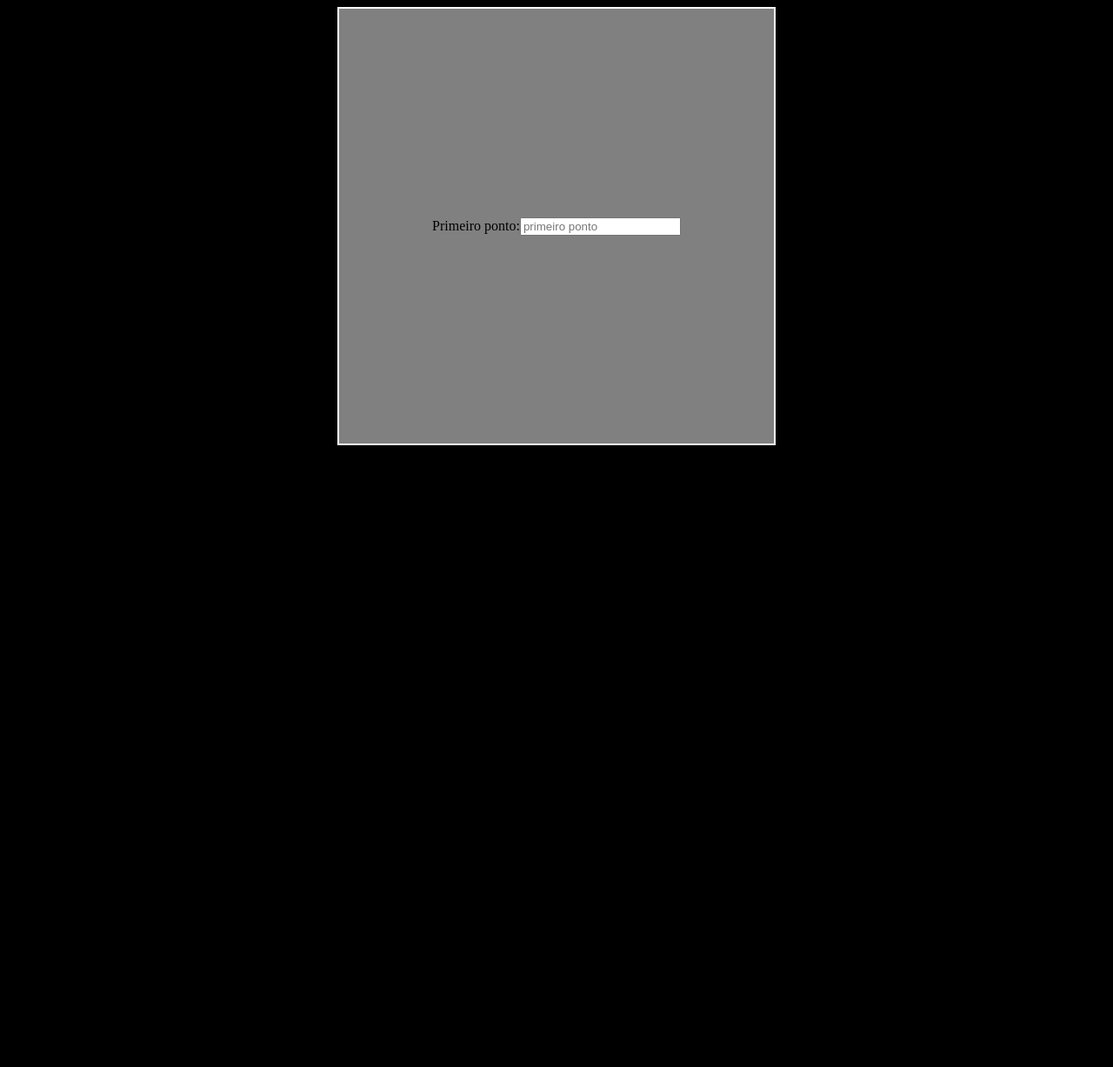
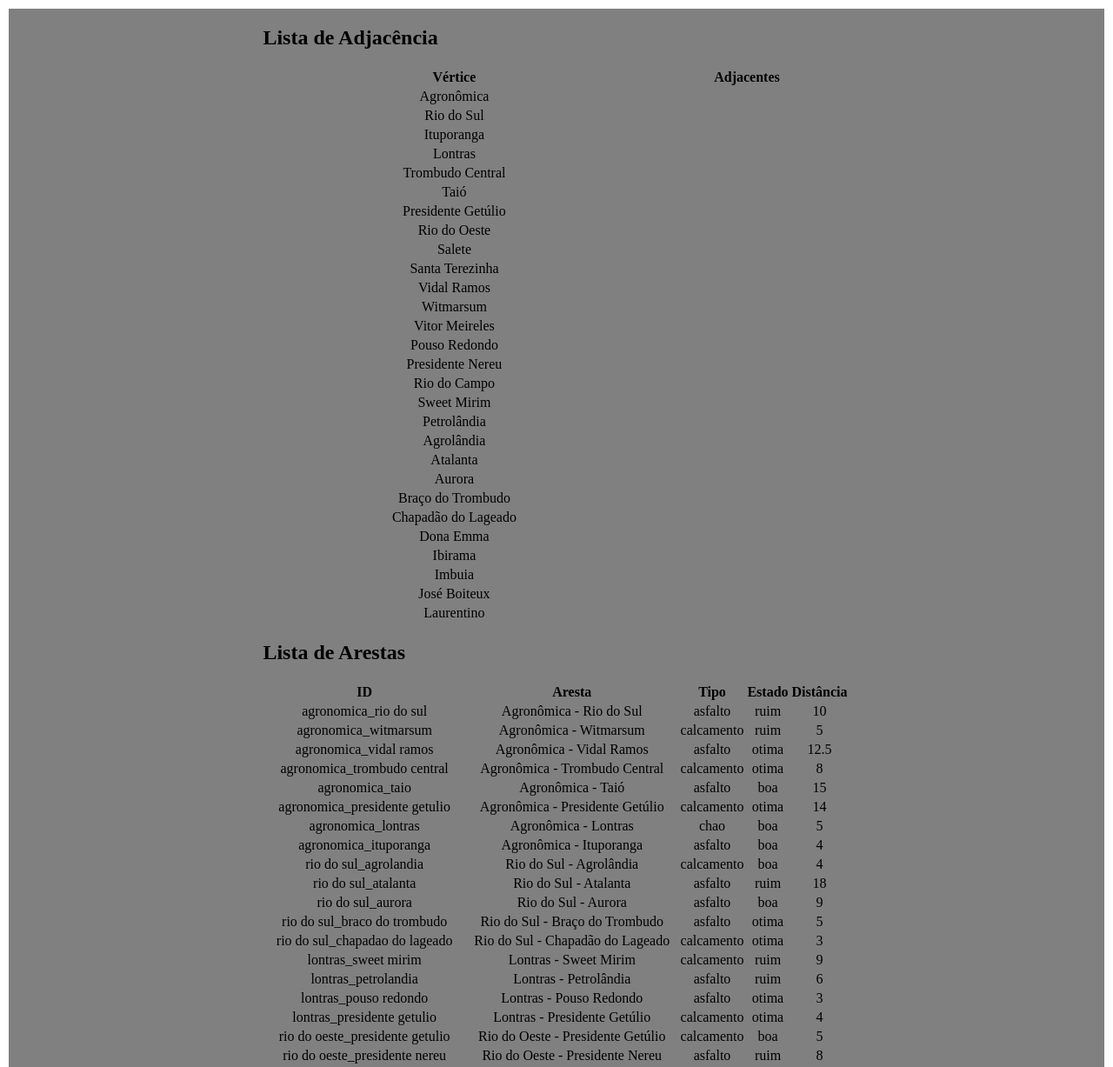
Before and after one commit to bLzera/dijkstra, a plain HTML site: page index.html in a window 1280 px wide. Shown: the top 1227 px of the page at 87% size. Before the commit the page ends 800 px from the top, so only its background shows below. Drawn offline with Linux system fonts and the light colour scheme.

Commit message:
funcional

```diff
--- a/index.html
+++ b/index.html
@@ -8,8 +8,34 @@
 </head>
 <body>
     <div class="main_container">
+        <div class="data_container">
+            <h2>Lista de Adjacência</h2>
+            <table id="lista_adjacencia">
+                <tr>
+                    <th>Vértice</th>
+                    <th>Adjacentes</th>
+                </tr>
+            </table>
+            <h2>Lista de Arestas</h2>
+            <table id="lista_aresta">
+                <tr>
+                    <th>ID</th>
+                    <th>Aresta</th>
+                    <th>Tipo</th>
+                    <th>Estado</th>
+                    <th>Distância</th>
+                </tr>
+            </table>
+        </div>
         <label for="ponto1">Primeiro ponto:</label>
-        <input type="number" id="ponto1" name="ponto1" placeholder="primeiro ponto">
+        <select name="ponto1" id="ponto1">
+        </select>
+        <label for="ponto2">Segundo Ponto:</label>
+        <select name="ponto2" id="ponto2">
+        </select>
+        Resultado:
+        <div id="resultado"></div>
+        <button type="button" onclick="calcular()">Calcular</button>
     </div>
 </body>
 <script src="script.js"></script>
--- a/script.js
+++ b/script.js
@@ -1,4 +1,75 @@
 const container_principal = document.getElementById('main_container');
+
+const ponto1 = document.getElementById('ponto1');
+const ponto2 = document.getElementById('ponto2');
+const resultado = document.getElementById('resultado');
+
+let result = 0;
+
+function desenhaVertice(vertice, vizinhos){
+    const id = vertice.normalize('NFD').replace(/[\u0300-\u036f]/g, '').toLowerCase();
+
+    if(!document.getElementById(id)){
+        const lista_adjacencia = document.getElementById('lista_adjacencia');
+
+        const linha = document.createElement('tr');
+        linha.setAttribute('id', vertice.normalize('NFD').replace(/[\u0300-\u036f]/g, '').toLowerCase());
+        const tdVertice = document.createElement('td');
+        tdVertice.innerText = vertice;
+        const tdVizinhos = document.createElement('td');
+        tdVizinhos.innerText = vizinhos.join(', ');
+
+        linha.appendChild(tdVertice);
+        linha.appendChild(tdVizinhos);
+
+        lista_adjacencia.appendChild(linha);
+
+        const opPonto1 = document.createElement('option');
+        opPonto1.setAttribute('value', vertice);
+        opPonto1.innerText = vertice;
+
+        const opPonto2 = opPonto1.cloneNode(true);
+
+        ponto1.appendChild(opPonto1);
+        ponto2.appendChild(opPonto2);
+    } else {
+        alert(`vértice ${vertice} já existe`);
+    }
+};
+
+function desenhaAresta(start, end, tipo, estado, distancia){
+    const startFormatted = start.normalize('NFD').replace(/[\u0300-\u036f]/g, '').toLowerCase();
+    const endFormatted = end.normalize('NFD').replace(/[\u0300-\u036f]/g, '').toLowerCase();
+
+    const pontos = [startFormatted, endFormatted];
+    const id = pontos.join('_');
+
+    if(!document.getElementById(pontos.join('_')) && !document.getElementById(pontos.reverse().join('_'))){
+        const lista_aresta = document.getElementById('lista_aresta');
+
+        const linha = document.createElement('tr');
+        linha.setAttribute('id', id);
+
+        const tdId = document.createElement('td');
+        tdId.innerText = id;
+        const tdNome = document.createElement('td');
+        tdNome.innerText = start + ' - ' + end;
+        const tdTipo = document.createElement('td');
+        tdTipo.innerText = tipo;
+        const tdEstado = document.createElement('td');
+        tdEstado.innerText = estado;
+        const tdDistancia = document.createElement('td');
+        tdDistancia.innerText = distancia;
+
+        linha.appendChild(tdId);
+        linha.appendChild(tdNome);
+        linha.appendChild(tdTipo);
+        linha.appendChild(tdEstado);
+        linha.appendChild(tdDistancia);
+
+        lista_aresta.appendChild(linha);
+    }
+}
 
 class Grafo {
     constructor() {
@@ -15,10 +86,20 @@ class Grafo {
         };
     }
 
+    atualizaTela(){
+        for(vertice in this.listaAdjacencia){
+            desenhaVertice(vertice, this.listaAdjacencia[vertice]);
+            for(vizinho in this.listaAdjacencia[vertice]){
+                desenhaAresta(vertice, vizinho.node, this.listaAdjacencia[vertice].tipo, this.listaAdjacencia[vertice].estado);
+            }
+        }
+    }
+
     adicionarVertice(vertice) {
         if (!this.listaAdjacencia[vertice]) {
             this.listaAdjacencia[vertice] = [];
         }
+        desenhaVertice(vertice, this.listaAdjacencia[vertice]);
     }
 
     calcularDistancia(edge) {
@@ -28,6 +109,7 @@ class Grafo {
     adicionarAresta(v1, v2, tipo, estado, distancia) {
         this.listaAdjacencia[v1].push({ node: v2, tipo, estado, distancia });
         this.listaAdjacencia[v2].push({ node: v1, tipo, estado, distancia }); // não direcionado
+        desenhaAresta(v1, v2, tipo, estado, distancia);
     }
 
     dijkstra(inicio) {
@@ -41,6 +123,7 @@ class Grafo {
             anterior[vertice] = null;
             visitado[vertice] = false;
         }
+
         distancias[inicio] = 0;
 
         while (true) {
@@ -85,7 +168,7 @@ class Grafo {
         }
 
         return {
-            distance: distancias[final],
+            distancia: distancias[final],
             caminho: caminho.reverse()
         };
     }
@@ -159,7 +242,15 @@ function criaGrafoAltoVale(grafo) {
     grafo.adicionarAresta('Pouso Redondo', 'Presidente Nereu', 'asfalto', 'boa', 9);
     grafo.adicionarAresta('Presidente Nereu', 'Rio do Campo', 'calcamento', 'boa', 6);
     grafo.adicionarAresta('Vitor Meireles', 'Witmarsum', 'calcamento', 'otima', 5);
+
+    console.log(g.listaAdjacencia)
 }
 
+function calcular(){
+    result = g.menorCaminho(ponto1.value, ponto2.value)
+    resultado.innerHTML = result.caminho.join(' -> ').normalize('NFD').replace(/[\u0300-\u036f]/g, '').toLowerCase();
+    console.log(result);
+
+};
+
 criaGrafoAltoVale(g);
-console.log(g.menorCaminho('Agronômica', 'Agrolândia'));
--- a/style.css
+++ b/style.css
@@ -1,17 +1,17 @@
-body {
-    background-color: black;
-    display: flex;
-    justify-content: center;
-    align-items: center;
+td {
+    text-align: center;
 }
 
 .main_container {
     display: flex;
-    flex-direction: row;
+    flex-direction: column;
     justify-content: center;
     align-items: center;
-    height: 500px;
-    width: 500px;
     border: 2px white solid;
     background-color: gray;
 }
+
+.data_container {
+    display: flex;
+    flex-direction: column;
+}
```
